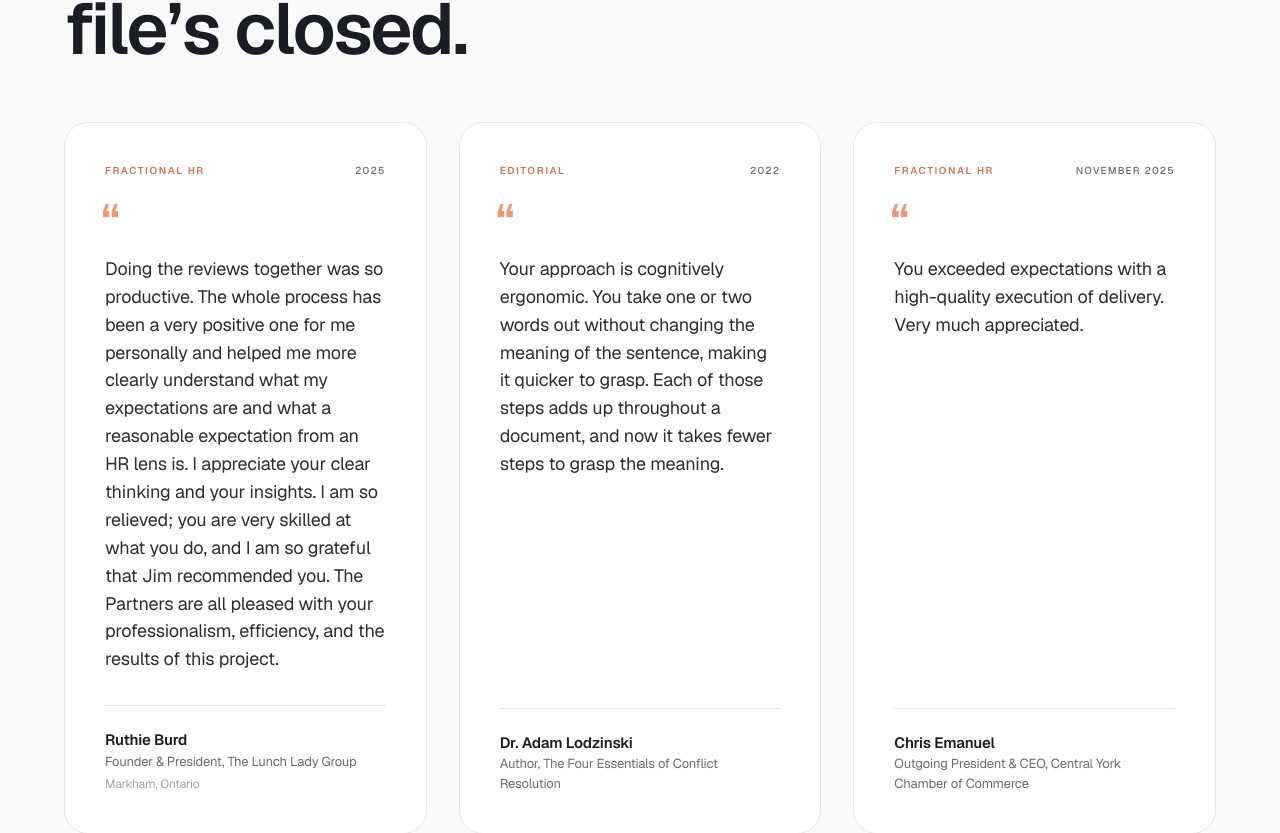
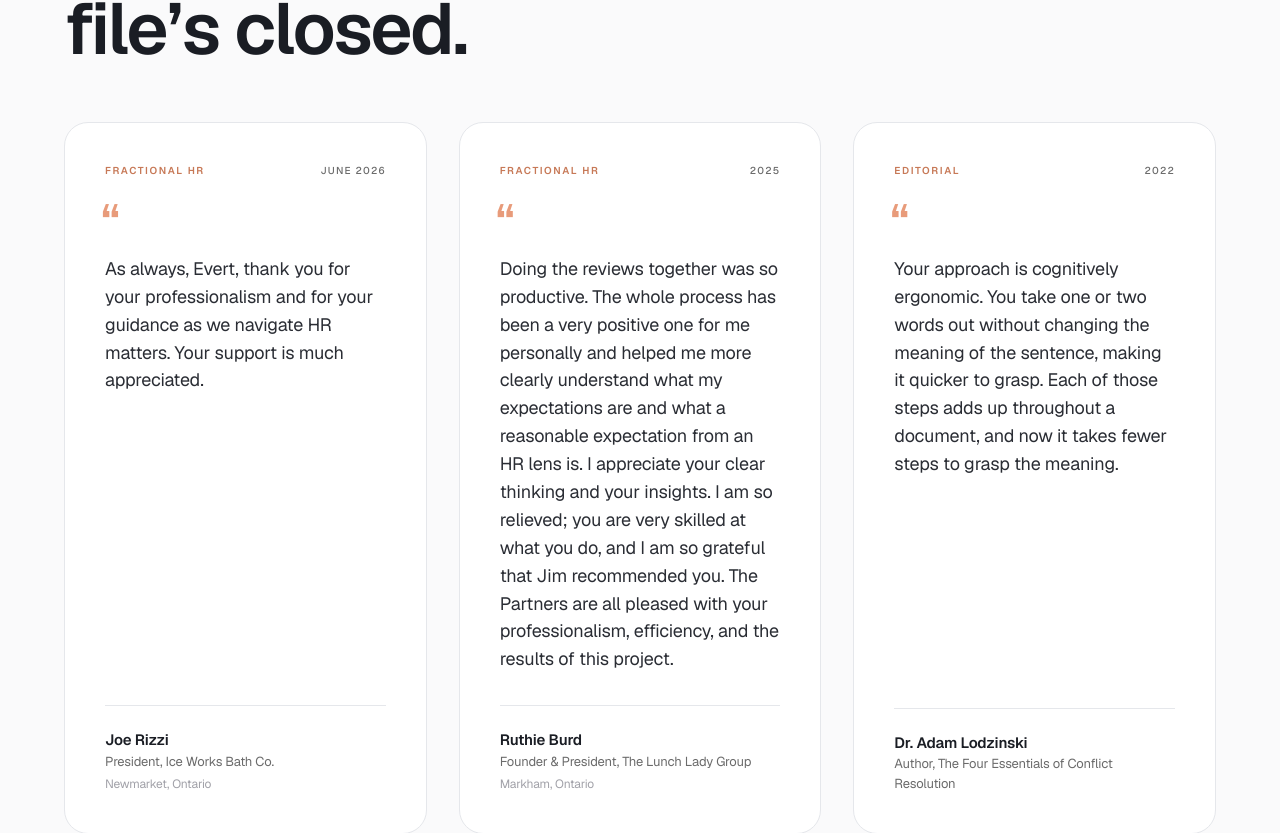
Before and after one commit to staybookt/xnl-hr-website, a Next.js app: page / in a window 1280 px wide. Shown: the part 8196-9029 px from the top of the page. Built offline with nearby package versions, Linux system fonts and the light colour scheme.

Commit message:
Wave 49 — add 6th real testimonial: Joe Rizzi, Ice Works Bath Co. (Newmarket, June 2026)

```diff
--- a/src/data/site.ts
+++ b/src/data/site.ts
@@ -81,6 +81,16 @@ export const services = [
 export const credentials = ["Since 2012", "CHRL", "LL.M. (NL)", "Randstad Innovation in HR Award", "Canada's Top-25 HR · 2016, 2017"] as const;
 
 export const testimonials = [
+  {
+    quote: "As always, Evert, thank you for your professionalism and for your guidance as we navigate HR matters. Your support is much appreciated.",
+    name: "Joe Rizzi",
+    title: "President",
+    org: "Ice Works Bath Co.",
+    location: "Newmarket, Ontario",
+    date: "June 2026",
+    engagement: "Ongoing HR advisory",
+    practice: "hr" as const,
+  },
   {
     quote: "Doing the reviews together was so productive. The whole process has been a very positive one for me personally and helped me more clearly understand what my expectations are and what a reasonable expectation from an HR lens is. I appreciate your clear thinking and your insights. I am so relieved; you are very skilled at what you do, and I am so grateful that Jim recommended you. The Partners are all pleased with your professionalism, efficiency, and the results of this project.",
     name: "Ruthie Burd",
```
